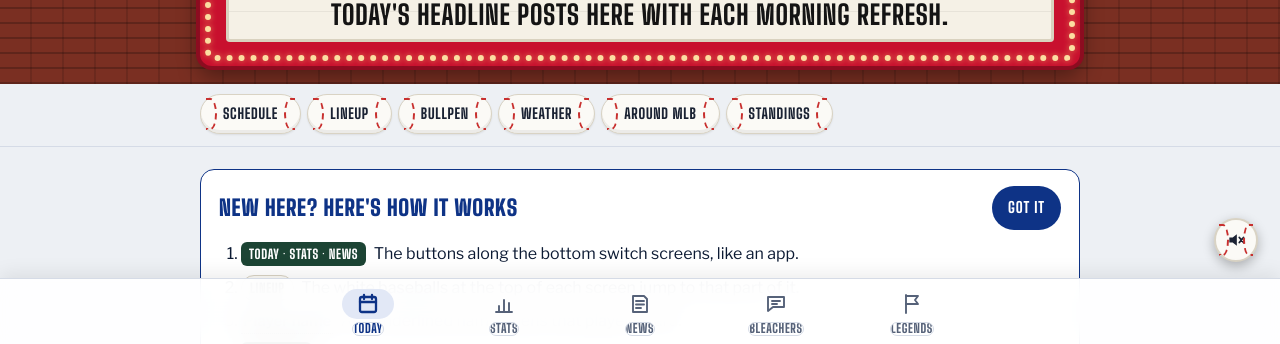
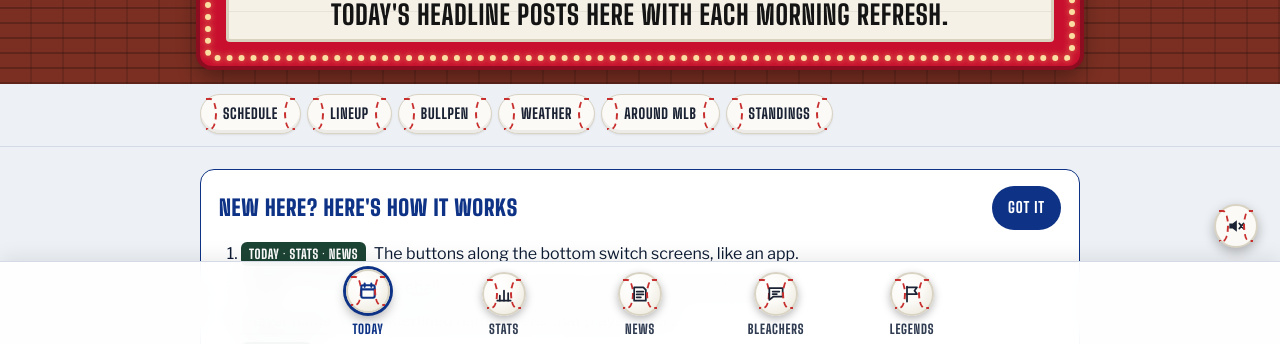
Before and after one commit to KornEatsPython/korncub, a plain HTML site: page index.html in a window 1280 px wide. Shown: the part 454-798 px from the top of the page. Drawn offline with nearby package versions, Linux system fonts and the light colour scheme; no server answers.

Commit message:
Bottom tab bar: baseball buttons with clear labels
The tab labels shared the .tbl class with the stat-table wrapper, so they
picked up its border, radius and scroll box and the letters got clipped.
Labels now use .tbLab. Each tab icon sits in a baseball (cream hide, red
seams); the current screen gets a blue ring and lifts slightly.

Co-Authored-By: Claude Opus 5.5 <noreply@anthropic.com>
Claude-Session: https://claude.ai/code/session_0146nKCmjfCoDgYTgY6zbgdU

```diff
--- a/index.html
+++ b/index.html
@@ -525,25 +525,30 @@ body{padding-bottom:calc(70px + env(safe-area-inset-bottom,0px));overscroll-beha
 @media (min-width:641px){#field{top:calc(env(safe-area-inset-top,0px) + 76px)}}
 .tabbar{position:fixed;left:0;right:0;bottom:0;z-index:16;background:color-mix(in srgb,var(--panel) 92%,transparent);-webkit-backdrop-filter:blur(14px);backdrop-filter:blur(14px);border-top:1px solid var(--line);padding:6px max(6px,env(safe-area-inset-left,0px)) calc(6px + env(safe-area-inset-bottom,0px)) max(6px,env(safe-area-inset-right,0px));box-shadow:0 -4px 18px rgba(0,0,0,.08)}
 .tbIn{max-width:680px;margin:0 auto;display:grid;grid-template-columns:repeat(5,minmax(0,1fr))}
-.tabbar button{background:none;border:0;cursor:pointer;display:flex;flex-direction:column;align-items:center;gap:3px;padding:4px 2px;color:var(--muted);min-height:54px;border-radius:12px;-webkit-tap-highlight-color:transparent;transition:transform .12s,color .15s}
-.tabbar button:active{transform:scale(.9)}
-.tbi{position:relative;display:grid;place-items:center;width:52px;height:30px;border-radius:999px;transition:background .2s}
-.tbi svg{width:24px;height:24px;fill:none;stroke:currentColor;stroke-width:1.9;stroke-linecap:round;stroke-linejoin:round}
-.tbl{font-family:var(--display);font-weight:800;text-transform:uppercase;letter-spacing:.05em;font-size:12.5px;line-height:1}
+.tabbar button{background:none;border:0;cursor:pointer;display:flex;flex-direction:column;align-items:center;gap:6px;padding:4px 0 2px;color:var(--ink);min-height:70px;-webkit-tap-highlight-color:transparent;transition:color .15s}
+/* each tab is a baseball: cream hide, red stitch seams on both sides, icon in the middle */
+.tbi{position:relative;display:grid;place-items:center;width:44px;height:44px;border-radius:50%;background:radial-gradient(circle at 35% 30%,#ffffff 0,#fbfaf6 45%,#e9e4d6 100%);border:2px solid #d9d3c4;color:#1a2233;box-shadow:0 3px 8px rgba(0,0,0,.28);transition:transform .15s,box-shadow .2s}
+.tbi::before,.tbi::after{content:"";position:absolute;top:5px;bottom:5px;width:9px;border:2px dashed #c8302f;pointer-events:none}
+.tbi::before{left:3px;border-left:0;border-radius:0 60% 60% 0/0 50% 50% 0}
+.tbi::after{right:3px;border-right:0;border-radius:60% 0 0 60%/50% 0 0 50%}
+.tbi svg{position:relative;width:20px;height:20px;fill:none;stroke:currentColor;stroke-width:2.1;stroke-linecap:round;stroke-linejoin:round}
+.tabbar button:active .tbi{transform:scale(.88) rotate(-20deg)}
+.tbLab{display:block;font-family:var(--display);font-weight:800;text-transform:uppercase;letter-spacing:.06em;font-size:13px;line-height:1.2;white-space:nowrap;opacity:.85}
 .tabbar button[aria-current="page"]{color:var(--cubs)}
-.tabbar button[aria-current="page"] .tbi{background:var(--cubssoft)}
-.tabbar button[aria-current="page"] .tbi svg{stroke-width:2.3}
-.tabbar .ct{position:absolute;top:-3px;right:6px;min-width:18px;height:18px;padding:0 5px;border-radius:999px;background:var(--red);color:#fff;font:800 11px/18px var(--body);text-align:center;border:2px solid var(--panel)}
+.tabbar button[aria-current="page"] .tbLab{opacity:1}
+.tabbar button[aria-current="page"] .tbi{transform:translateY(-3px);color:#0e3386;box-shadow:0 0 0 3px var(--cubs),0 6px 12px rgba(0,0,0,.35)}
+.tabbar button[aria-current="page"] .tbi svg{stroke-width:2.5}
+.tabbar .ct{position:absolute;top:-5px;right:-7px;min-width:18px;height:18px;padding:0 5px;border-radius:999px;background:var(--red);color:#fff;font:800 11px/18px var(--body);text-align:center;border:2px solid var(--panel);z-index:1}
 .sndBtn{bottom:calc(84px + env(safe-area-inset-bottom,0px))}
 .sndTip{bottom:calc(92px + env(safe-area-inset-bottom,0px))}
 .toTop{bottom:calc(138px + env(safe-area-inset-bottom,0px))}
 /* keep the tab bar clear of Netlify's "Powered by Netlify" badge: --nlb is the badge's height, set by the script at the end */
 :root{--nlb:0px;--botpad:max(env(safe-area-inset-bottom,0px),var(--nlb))}
 .tabbar{padding-bottom:calc(6px + var(--botpad))}
-body{padding-bottom:calc(70px + var(--botpad))}
-.sndBtn{bottom:calc(84px + var(--botpad))}
-.sndTip{bottom:calc(92px + var(--botpad))}
-.toTop{bottom:calc(138px + var(--botpad))}
+body{padding-bottom:calc(86px + var(--botpad))}
+.sndBtn{bottom:calc(98px + var(--botpad))}
+.sndTip{bottom:calc(106px + var(--botpad))}
+.toTop{bottom:calc(152px + var(--botpad))}
 /* slim header on every screen but Game Day */
 .scrT{display:none}
 body.slim .ivy,body.slim .marquee,body.slim .band .eyebrow,body.slim .band .sub,body.slim .band .helpLink,body.slim .band .liveRow,body.slim .flag{display:none!important}
@@ -792,7 +797,7 @@ body[data-scr="legends"] .rail{display:none!important}
   </footer>
 </div></main>
 
-<nav class="tabbar" id="tabbar" aria-label="Screens"><div class="tbIn"><button type="button" data-scr="game" aria-label="Today"><span class="tbi"><svg viewBox="0 0 24 24" aria-hidden="true"><rect x="4" y="5" width="16" height="15" rx="2"/><path d="M4 10h16M8 3v4M16 3v4"/></svg></span><span class="tbl">Today</span></button><button type="button" data-scr="roster" aria-label="Stats"><span class="tbi"><svg viewBox="0 0 24 24" aria-hidden="true"><path d="M4 20h16"/><path d="M7 20v-6M12 20V8M17 20v-9"/></svg></span><span class="tbl">Stats</span></button><button type="button" data-scr="talk" aria-label="News"><span class="tbi"><svg viewBox="0 0 24 24" aria-hidden="true"><path d="M5 4h11l3 3v13H5z"/><path d="M8 9h8M8 12.5h8M8 16h5"/></svg></span><span class="tbl">News</span></button><button type="button" data-scr="bl" aria-label="Bleachers"><span class="tbi"><svg viewBox="0 0 24 24" aria-hidden="true"><path d="M4 5h16v10H9l-5 4z"/><path d="M8 9h8M8 12h5"/></svg><span class="ct" id="blCt" hidden></span></span><span class="tbl">Bleachers</span></button><button type="button" data-scr="legends" aria-label="Legends"><span class="tbi"><svg viewBox="0 0 24 24" aria-hidden="true"><path d="M6 21V3"/><path d="M6 4h12l-3 4 3 4H6"/></svg></span><span class="tbl">Legends</span></button></div></nav>
+<nav class="tabbar" id="tabbar" aria-label="Screens"><div class="tbIn"><button type="button" data-scr="game" aria-label="Today"><span class="tbi"><svg viewBox="0 0 24 24" aria-hidden="true"><rect x="4" y="5" width="16" height="15" rx="2"/><path d="M4 10h16M8 3v4M16 3v4"/></svg></span><span class="tbLab">Today</span></button><button type="button" data-scr="roster" aria-label="Stats"><span class="tbi"><svg viewBox="0 0 24 24" aria-hidden="true"><path d="M4 20h16"/><path d="M7 20v-6M12 20V8M17 20v-9"/></svg></span><span class="tbLab">Stats</span></button><button type="button" data-scr="talk" aria-label="News"><span class="tbi"><svg viewBox="0 0 24 24" aria-hidden="true"><path d="M5 4h11l3 3v13H5z"/><path d="M8 9h8M8 12.5h8M8 16h5"/></svg></span><span class="tbLab">News</span></button><button type="button" data-scr="bl" aria-label="Bleachers"><span class="tbi"><svg viewBox="0 0 24 24" aria-hidden="true"><path d="M4 5h16v10H9l-5 4z"/><path d="M8 9h8M8 12h5"/></svg><span class="ct" id="blCt" hidden></span></span><span class="tbLab">Bleachers</span></button><button type="button" data-scr="legends" aria-label="Legends"><span class="tbi"><svg viewBox="0 0 24 24" aria-hidden="true"><path d="M6 21V3"/><path d="M6 4h12l-3 4 3 4H6"/></svg></span><span class="tbLab">Legends</span></button></div></nav>
 <div class="ptr" id="ptr" aria-hidden="true"><svg viewBox="0 0 24 24"><circle cx="12" cy="12" r="9" fill="#fbfaf6" stroke="#d9d3c4" stroke-width="1.5"/><path d="M7.6 5.4c1.5 1.8 2.3 4 2.3 6.6s-.8 4.8-2.3 6.6M16.4 5.4c-1.5 1.8-2.3 4-2.3 6.6s.8 4.8 2.3 6.6" fill="none" stroke="#c8302f" stroke-width="1.6" stroke-dasharray="1.6 1.4"/></svg><span id="ptrTxt">Pull to refresh</span></div>
 <button type="button" class="sndBtn" id="sndBtn" aria-pressed="false" aria-label="Ballpark sounds off"><svg viewBox="0 0 24 24" aria-hidden="true" id="sndIco"><path d="M4 9v6h4l5 4V5L8 9H4z" fill="currentColor"/><path d="M16 9l5 6M21 9l-5 6" stroke="currentColor" stroke-width="2.2" stroke-linecap="round"/></svg></button><span class="sndTip" id="sndTip" aria-live="polite"></span>
 <button type="button" class="toTop" id="toTop" aria-label="Back to top" tabindex="-1"><svg viewBox="0 0 24 24" fill="none" stroke="currentColor" stroke-width="3" stroke-linecap="round" stroke-linejoin="round" aria-hidden="true"><path d="M6 15l6-6 6 6"/></svg>Top</button>
```
